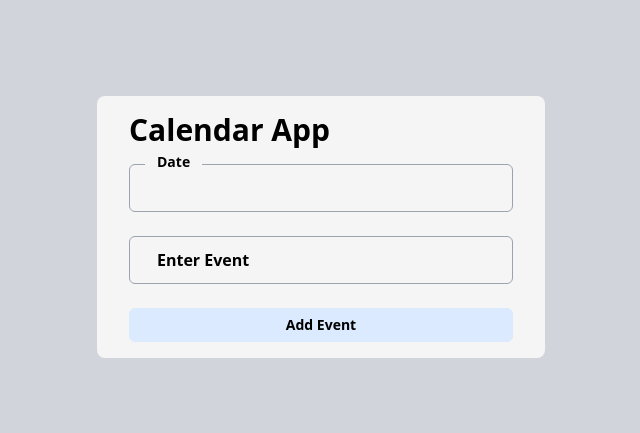
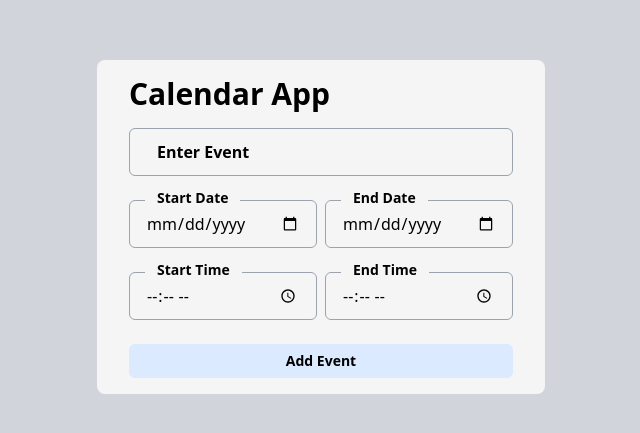
Before and after one commit to rawrisotto/calendar-app, a Next.js app: page /add-event in a window 1280 px wide. Shown: the part 173-606 px from the top of the page, without its empty margins (319-959 px from the left). Built offline with nearby package versions, Linux system fonts and the light colour scheme.

Commit message:
POST and GET events

```diff
--- /dev/null
+++ b/app/api/event/route.js
@@ -0,0 +1,35 @@
+import { promises as fs } from "fs";
+import { v4 as uuidv4 } from 'uuid';
+
+export const GET = async (req) => {
+  try {
+    const file = await fs.readFile(process.cwd() + "/data/events.json", "utf8");
+    const data = JSON.parse(file);
+
+    return new Response(JSON.stringify(data), { status: 200 });
+  } catch (error) {
+    console.log(error);
+    return new Response("Internal Server Error", { status: 500 });
+  }
+};
+
+export const POST = async (req) => {
+  try {
+    const file = await fs.readFile(process.cwd() + "/data/events.json", "utf8");
+    const data = JSON.parse(file);
+    const newEvent = await req.json();
+    newEvent.id = uuidv4();
+
+    data.push(newEvent);
+
+    await fs.writeFile(
+      process.cwd() + "/data/events.json",
+      JSON.stringify(data, null, 2)
+    );
+
+    return new Response(JSON.stringify(newEvent), { status: 201 });
+  } catch (error) {
+    console.log(error);
+    return new Response("Internal Server Error", { status: 500 });
+  }
+};
--- a/components/EventForm.jsx
+++ b/components/EventForm.jsx
@@ -1,77 +1,199 @@
 "use client";
 
+import { useRouter } from "next/navigation";
 import { useState } from "react";
+import { useForm } from "react-hook-form";
 
 const EventForm = ({ operation, selectedDate }) => {
-  const [values, setValues] = useState({ date: selectedDate, event: "" });
-  const [error, setError] = useState(null);
+  const [submitting, setSubmitting] = useState(false);
+  const router = useRouter();
+  const {
+    register,
+    handleSubmit,
+    formState: { errors },
+    watch,
+  } = useForm();
 
-  const handleChange = (e) => {
-    setValues({ ...values, [e.target.name]: e.target.value });
-  };
+  // // const [values, setValues] = useState({ date: selectedDate, event: "" });
+  // const [values, setValues] = useState({
+  //   event: "",
+  //   startDate: selectedDate,
+  //   endDate: selectedDate,
+  //   startTime: "",
+  //   endTime: "",
+  // });
+  // const [error, setError] = useState(null);
 
-  const validateEvent = (values) => {
-    if (!values.event) {
-      setError("Please enter an event");
+  // const handleChange = (e) => {
+  //   setValues({ ...values, [e.target.name]: e.target.value });
+  // };
+
+  // const validateEvent = (values) => {
+  //   if (!values.event) {
+  //     setError("Please enter an event");
+  //   }
+  //   return null;
+  // };
+
+  const onSubmit = async (data) => {
+    const body = {
+      title: data.title,
+      startDateTime: `${data.startDate}T${data.startTime}`,
+      endDateTime: `${data.endDate}T${data.endTime}`,
+    };
+    setSubmitting(true);
+
+    try {
+      const res = await fetch("/api/event", {
+        method: "POST",
+        headers: {
+          "Content-Type": "application/json",
+        },
+        body: JSON.stringify(body),
+      });
+
+      if (res.ok) {
+        router.push("/");
+      }
+    } catch (error) {
+      console.log(error);
+    } finally {
+      setSubmitting(false);
     }
-    return null;
-  };
-
-  const onSubmit = (e) => {
-    e.preventDefault();
-    setError(null);
-    validateEvent(values);
-    console.log(values);
   };
 
   return (
-    <form className="grid gap-6" onSubmit={onSubmit}>
-      {/* Date */}
-      <div className="relative">
-        <input
-          className="w-96 h-12 resize-none border-[1px] border-gray-400 border-solid rounded-md bg-transparent px-4 py-4 outline-none"
-          name="date"
-          id="date"
-          type="text"
-          readOnly
-          value={values.date}
-        />
-        <label
-          className="absolute left-4 -top-3 bg-neutral-100 px-3 font-bold text-sm"
-          htmlFor="date"
-        >
-          Date
-        </label>
-      </div>
-
+    <form className="grid gap-6" onSubmit={handleSubmit(onSubmit)}>
       {/* Event */}
       <div className="relative">
         <input
           className={
             "border-[1px] border-solid px-4 w-96 h-12 rounded-md bg-transparent transition-all duration-300 peer focus:outline-blue-400" +
-            (error ? " border-red-500" : " border-gray-400")
+            (errors.title ? " border-red-500" : " border-gray-400")
           }
           type="text"
-          id="event"
-          name="event"
-          value={values.event}
-          onChange={handleChange}
+          id="title"
+          name="title"
+          {...register("title", {
+            required: "Please enter the title of the event",
+          })}
         />
         <label
           className={
             "absolute left-4 bg-neutral-100 font-bold z-10 cursor-text px-3 transition-all duration-300 peer-focus:-top-3 peer-focus:text-sm peer-focus:text-blue-400" +
-            (values.event ? " -top-3 text-sm" : " top-3")
+            (watch("title") ? " -top-3 text-sm" : " top-3")
           }
-          htmlFor="event"
+          htmlFor="title"
         >
           Enter Event
         </label>
-        {error && <p className="text-red-500 text-sm">{error}</p>}
+        {errors.title && (
+          <p className="text-red-500 text-sm">{errors.title.message}</p>
+        )}
+      </div>
+
+      {/* Date */}
+      <div className="flex gap-2">
+        <div className="relative w-full">
+          <input
+            className={
+              "border-[1px] border-solid px-4 w-full h-12 rounded-md bg-transparent transition-all duration-300 peer focus:outline-blue-400" +
+              (errors.startDate ? " border-red-500" : " border-gray-400")
+            }
+            name="startDate"
+            id="startDate"
+            type="date"
+            {...register("startDate", {
+              required: "Please enter the start date",
+            })}
+          />
+          <label
+            className="absolute left-4 -top-3 bg-neutral-100 px-3 font-bold text-sm"
+            htmlFor="startDate"
+          >
+            Start Date
+          </label>
+          {errors.startDate && (
+            <p className="text-red-500 text-sm">{errors.startDate.message}</p>
+          )}
+        </div>
+
+        <div className="relative w-full">
+          <input
+            className={
+              "border-[1px] border-solid px-4 w-full h-12 rounded-md bg-transparent transition-all duration-300 peer focus:outline-blue-400" +
+              (errors.endDate ? " border-red-500" : " border-gray-400")
+            }
+            name="endDate"
+            id="endDate"
+            type="date"
+            {...register("endDate", { required: "Please enter the end date" })}
+          />
+          <label
+            className="absolute left-4 -top-3 bg-neutral-100 px-3 font-bold text-sm"
+            htmlFor="endDate"
+          >
+            End Date
+          </label>
+          {errors.endDate && (
+            <p className="text-red-500 text-sm">{errors.endDate.message}</p>
+          )}
+        </div>
+      </div>
+
+      {/* Time */}
+      <div className="flex gap-2">
+        <div className="relative w-full">
+          <input
+            className={
+              "border-[1px] border-solid px-4 w-full h-12 rounded-md bg-transparent transition-all duration-300 peer focus:outline-blue-400" +
+              (errors.startTime ? " border-red-500" : " border-gray-400")
+            }
+            type="time"
+            id="startTime"
+            name="startTime"
+            {...register("startTime", {
+              required: "Please enter the start time",
+            })}
+          />
+          <label
+            className="absolute left-4 -top-3 bg-neutral-100 px-3 font-bold text-sm"
+            htmlFor="startTime"
+          >
+            Start Time
+          </label>
+          {errors.startTime && (
+            <p className="text-red-500 text-sm">{errors.startTime.message}</p>
+          )}
+        </div>
+
+        <div className="relative w-full">
+          <input
+            className={
+              "border-[1px] border-solid px-4 w-full h-12 rounded-md bg-transparent transition-all duration-300 peer focus:outline-blue-400" +
+              (errors.endTime ? " border-red-500" : " border-gray-400")
+            }
+            type="time"
+            id="endTime"
+            name="endTime"
+            {...register("endTime", { required: "Please enter the end time" })}
+          />
+          <label
+            className="absolute left-4 -top-3 bg-neutral-100 px-3 font-bold text-sm"
+            htmlFor="endTime"
+          >
+            End Time
+          </label>
+          {errors.endTime && (
+            <p className="text-red-500 text-sm">{errors.endTime.message}</p>
+          )}
+        </div>
       </div>
 
       <button
         type="submit"
-        className="btn border-blue-100 bg-blue-100 hover:bg-blue-400 hover:text-neutral-100"
+        disabled={submitting}
+        className="btn border-blue-100 bg-blue-100 hover:bg-blue-400 hover:text-neutral-100 disabled:opacity-50"
       >
         {operation} Event
       </button>
--- a/components/EventTracker.jsx
+++ b/components/EventTracker.jsx
@@ -1,6 +1,6 @@
 "use client";
 
-import { useState } from "react";
+import { useState, useEffect } from "react";
 import {
   isSameDay,
   parseISO,
@@ -8,46 +8,13 @@ import {
   isSameMonth,
   format,
   isWithinInterval,
-  parse,
 } from "date-fns";
 import Calendar from "./Calendar";
 import Events from "./Events";
 
-const events = [
-  {
-    id: 1,
-    title: "Learn NextJS",
-    startDateTime: "2024-10-10T10:00",
-    endDateTime: "2024-10-10T12:00",
-  },
-  {
-    id: 2,
-    title: "Learn React",
-    startDateTime: "2024-10-10T13:00",
-    endDateTime: "2024-10-10T15:00",
-  },
-  {
-    id: 3,
-    title: "Learn Docker",
-    startDateTime: "2024-10-11T13:00",
-    endDateTime: "2024-10-11T15:00",
-  },
-  {
-    id: 4,
-    title: "Learn Kubernetes",
-    startDateTime: "2024-11-11T13:00",
-    endDateTime: "2024-11-11T15:00",
-  },
-  {
-    id: 5,
-    title: "TEST",
-    startDateTime: "2024-11-11T13:00",
-    endDateTime: "2024-11-13T15:00",
-  },
-];
-
 const EventTracker = () => {
   const today = startOfToday();
+  const [events, setEvents] = useState([]);
   const [selectedDate, setSelectedDate] = useState(today);
   const [selectedMonth, setSelectedMonth] = useState(
     format(today, "MMMM yyyy")
@@ -67,6 +34,16 @@ const EventTracker = () => {
   const handlePrevMonth = (firstDayPrevMonth) => {
     setSelectedMonth(format(firstDayPrevMonth, "MMMM yyyy"));
   };
+
+  useEffect(() => {
+    const fetchData = async () => {
+      const res = await fetch("/api/event");
+      const data = await res.json();
+      setEvents(data);
+    };
+
+    fetchData();
+  }, []);
 
   // Filter events based on the selected date
   const filteredEventsByDate = events.filter((event) => {
--- a/package.json
+++ b/package.json
@@ -12,7 +12,9 @@
     "date-fns": "^4.1.0",
     "next": "14.2.14",
     "react": "^18",
-    "react-dom": "^18"
+    "react-dom": "^18",
+    "react-hook-form": "^7.53.0",
+    "uuid": "^10.0.0"
   },
   "devDependencies": {
     "postcss": "^8",
```
Also changed, not shown: data/events.json (added, +14 -0 lines), 2 other files (tests, documents, lock files or other folders).
